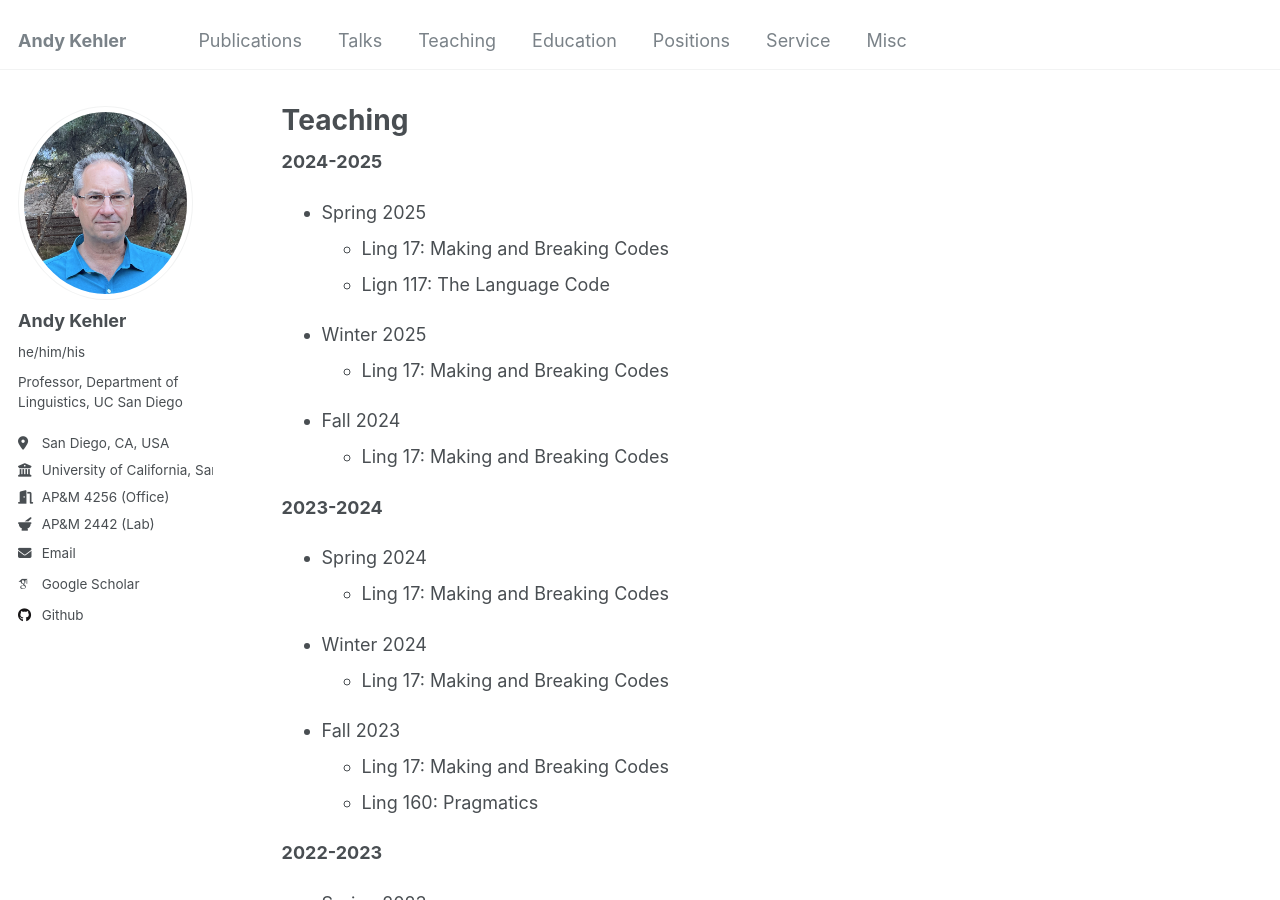
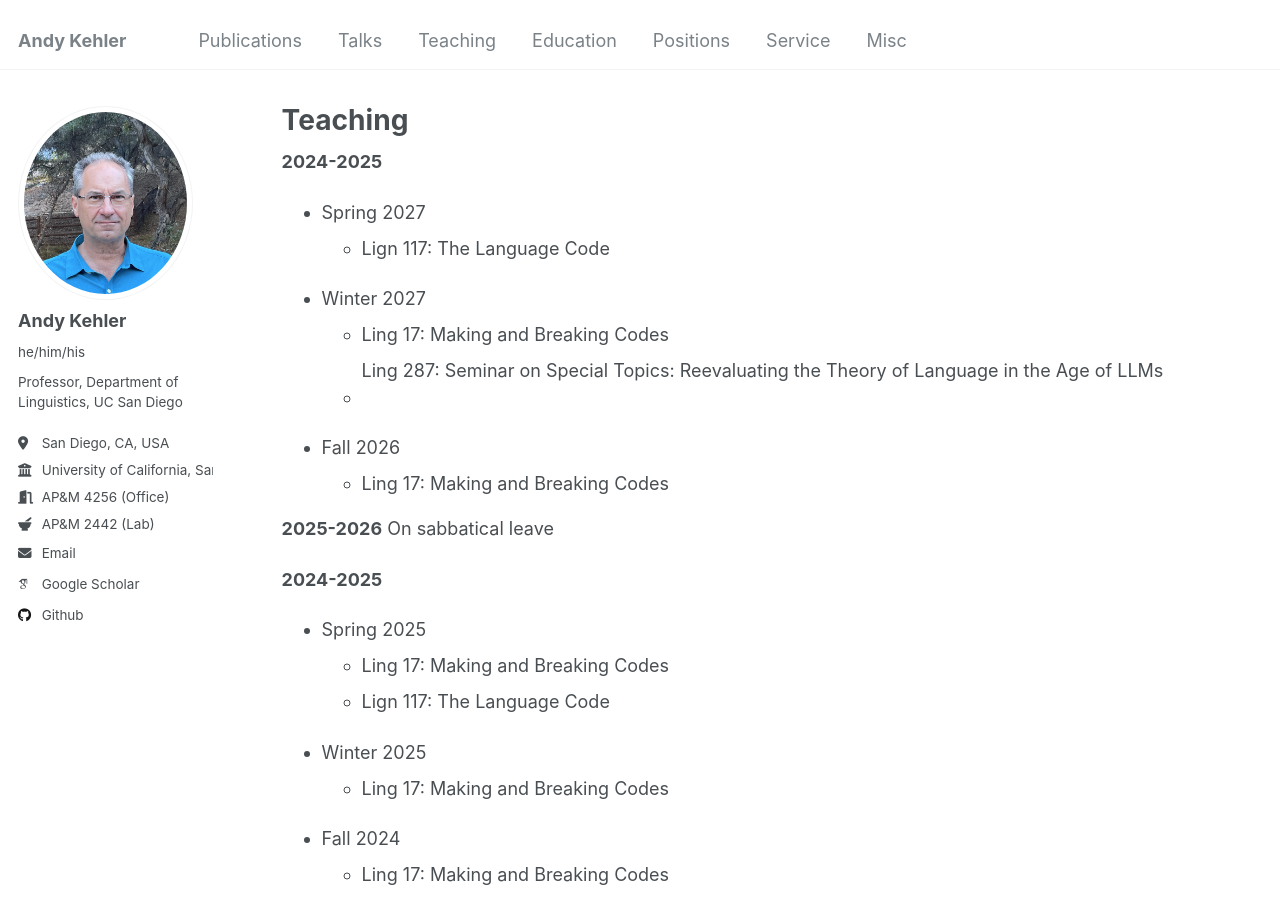
Before and after one commit to akehler/akehler.github.io, a Jekyll site: the page built from _pages/teaching.html, in a window 1280 px wide and 900 px high. Built offline with Jekyll 4.4.1, drawn with Linux system fonts in a browser that asks for light colours; some web fonts are replaced.

Commit message:
Update teaching page with new course information
Added course listings for Spring 2027, Winter 2027, and Fall 2026 quarters.

```diff
--- a/_pages/teaching.html
+++ b/_pages/teaching.html
@@ -4,6 +4,49 @@ title: "Teaching"
 permalink: /teaching/
 author_profile: true
 ---
+<strong>2024-2025</strong>
+
+<p></p>
+
+<ul>
+<li>Spring 2027
+</li>
+<ul>
+<li>
+Lign 117: The Language Code
+</li>
+</ul>
+</ul>
+<p></p>
+
+<ul>
+<li>Winter 2027
+</li>
+<ul>
+<li>
+Ling 17: Making and Breaking Codes
+</li>
+  </li>
+  Ling 287: Seminar on Special Topics: Reevaluating the Theory of Language in the Age of LLMs
+<li>
+</ul>
+</ul>
+
+<p></p>
+<ul>
+<li>Fall 2026
+</li>
+<ul>
+<li>
+Ling 17: Making and Breaking Codes
+</li>
+</ul>
+</ul>
+
+<strong>2025-2026</strong>
+
+On sabbatical leave
+<p></p>
 
 <strong>2024-2025</strong>
 
```
